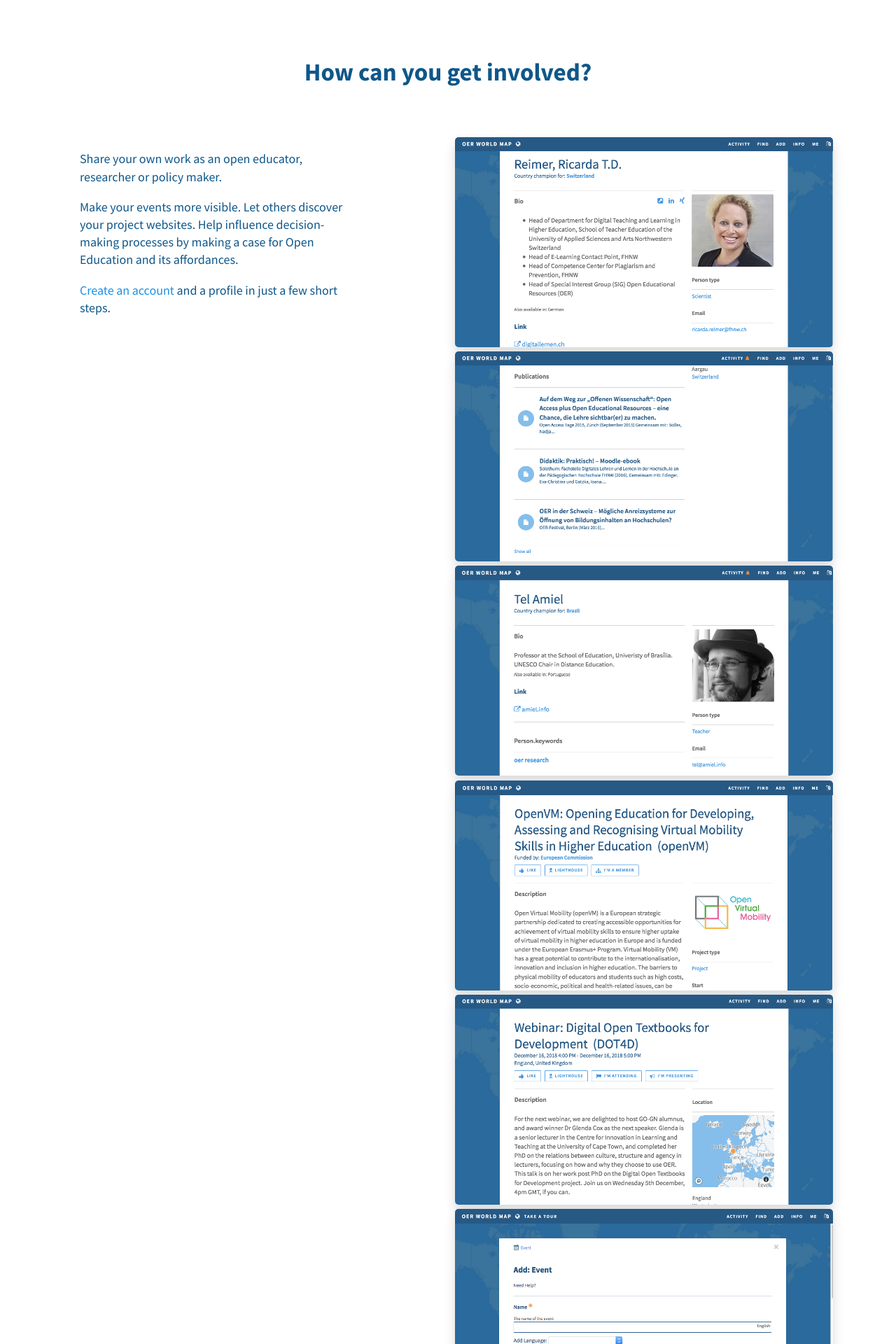
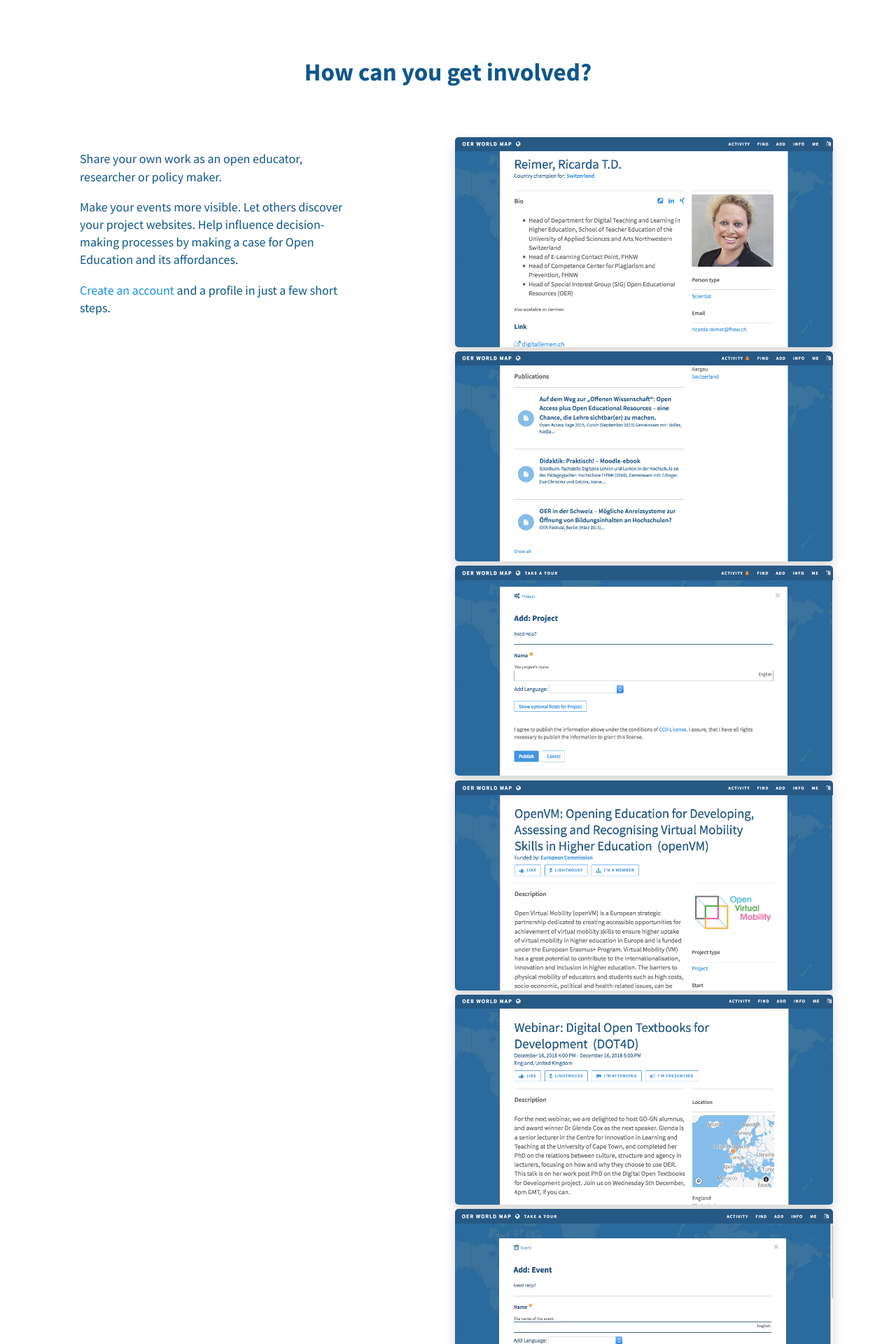
Before and after one commit to hbz/oerworldmap-ui, a Jekyll site: the page built from docs/index.html, in a window 1280 px wide. Shown: the part 3598-5518 px from the top of the page at 70% size. Built offline with Jekyll 4.4.1, drawn with Linux system fonts in a browser that asks for light colours; nearby versions of some CDN libraries; comment, search, counter and statistics services are not loaded; a style sheet for code colours, icons or effects is not loaded.

Commit message:
add slider image

```diff
--- a/docs/index.html
+++ b/docs/index.html
@@ -1167,10 +1167,10 @@
             <div data-slick='{"infinite" : true, "dots": true, "autoplay": true, "arrows": false, "mobileFirst": true}'>
               <img src="{{ site.baseurl }}/assets/images/oerworldmap_slider_involved_country_champion_switzerland.png" alt="Profile Ricarda">
               <img src="{{ site.baseurl }}/assets/images/oerworldmap_slider_involved_profile_publications.png" alt="Profile publications">
-              <img src="{{ site.baseurl }}/assets/images/oerworldmap_slider_involved_country_champion_brazil.png" alt="Profile Tel Amiel">
+              <img src="{{ site.baseurl }}/assets/images/oerworldmap_slider_involved_add_project.png" alt="Add project">
               <img src="{{ site.baseurl }}/assets/images/oerworldmap_slider_involved_project.png" alt="Project view">
-              <img src="{{ site.baseurl }}/assets/images/oerworldmap_slider_involved_event.png" alt="Project view">
-              <img src="{{ site.baseurl }}/assets/images/oerworldmap_slider_involved_add_event.png" alt="Project view">
+              <img src="{{ site.baseurl }}/assets/images/oerworldmap_slider_involved_event.png" alt="Event view">
+              <img src="{{ site.baseurl }}/assets/images/oerworldmap_slider_involved_add_event.png" alt="Add event">
 
             </div>
           </div>
```
Also changed, not shown: docs/assets/images/oerworldmap_slider_involved_add_project.png (added).
